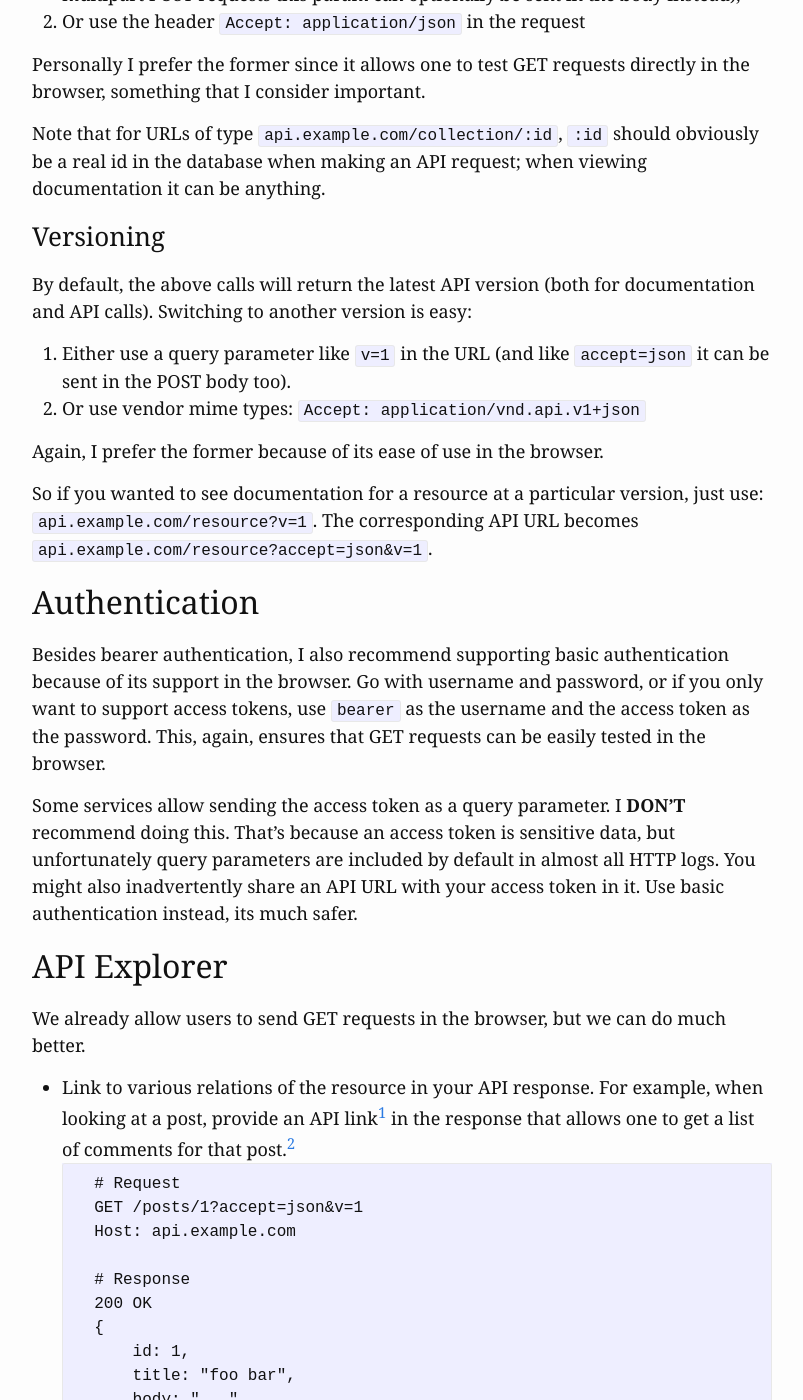
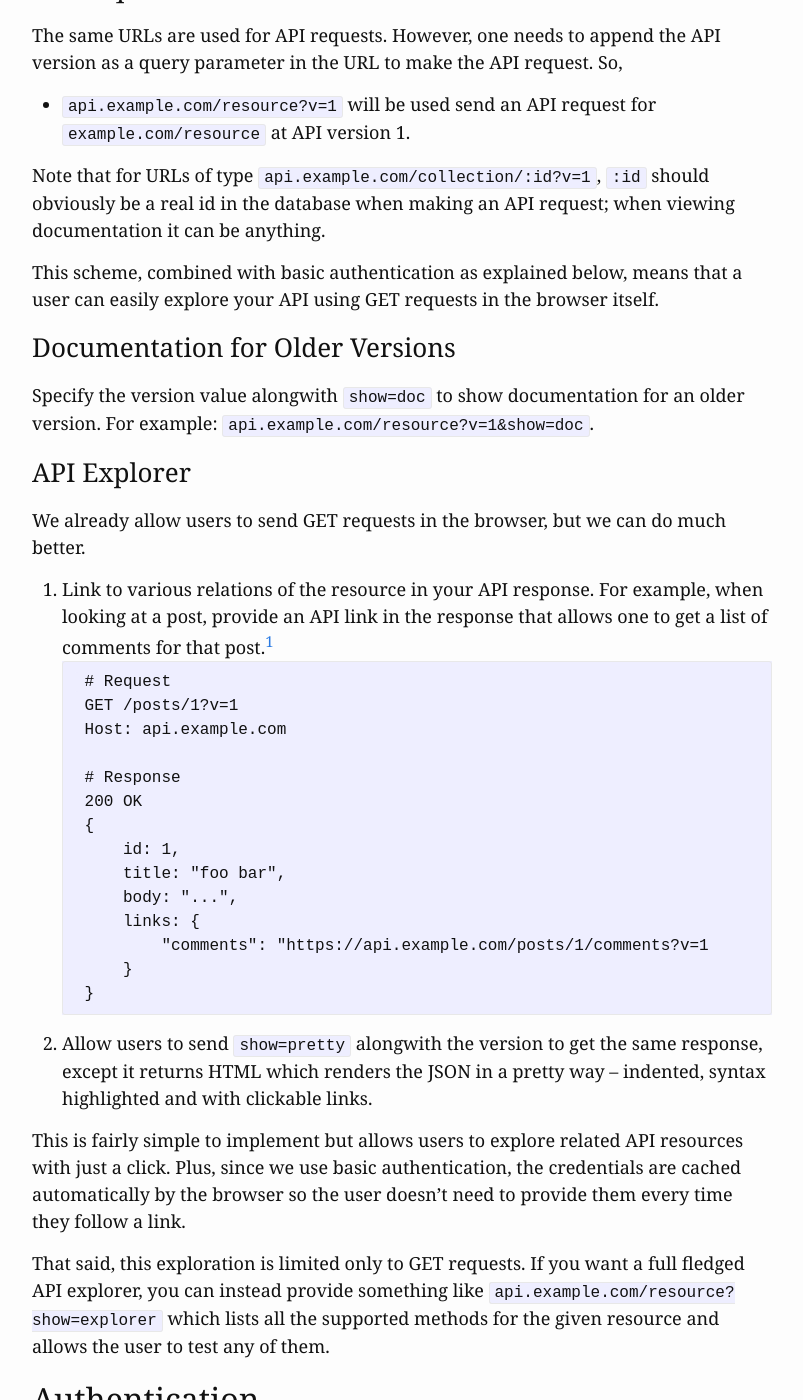
Before and after one commit to lisperin/lisperin.github.io, a Jekyll site: the page built from _posts/2018-10-16-rest-api-design.md, in a window 1280 px wide and 1400 px high, scrolled down 1789 px. Shown: the whole window, without its empty margins (238-1041 px from the left). Built offline with Jekyll 4.4.1, drawn with Linux system fonts in a browser that asks for light colours; some of the changed text lies outside the part shown.

Commit message:
Update API design post

````diff
--- a/_posts/2018-10-16-rest-api-design.md
+++ b/_posts/2018-10-16-rest-api-design.md
@@ -3,6 +3,10 @@ layout: post
 title: Design, documentation and exploration of REST APIs
 permalink: /rest-api-design
 ---
+
+*Updated:* Nov 1, 2018
+
+*Note:* This is a living document -- I update it occasionally as my thinking around this scheme evolves.
 
 * Replace with TOC
 {:toc}
@@ -40,40 +44,26 @@ As you can see, for any given resource on `example.com`, to check its documentat
 
 ### API requests
 
-The same URLs are used for API requests. To do this,
+The same URLs are used for API requests. However, one needs to append the API version as a query parameter in the URL to make the API request. So,
 
-1. Either use the query parameter `accept=json` in the URL (for URL encoded or multipart POST requests this param can optionally be sent in the body instead),
-2. Or use the header `Accept: application/json` in the request
+* `api.example.com/resource?v=1` will be used send an API request for `example.com/resource` at API version 1.
 
-Personally I prefer the former since it allows one to test GET requests directly in the browser, something that I consider important.
+Note that for URLs of type `api.example.com/collection/:id?v=1`, `:id` should obviously be a real id in the database when making an API request; when viewing documentation it can be anything.
 
-Note that for URLs of type `api.example.com/collection/:id`, `:id` should obviously be a real id in the database when making an API request; when viewing documentation it can be anything.
+This scheme, combined with basic authentication as explained below, means that a user can easily explore your API using GET requests in the browser itself.
 
-### Versioning
+### Documentation for Older Versions
 
-By default, the above calls will return the latest API version (both for documentation and API calls). Switching to another version is easy:
+Specify the version value alongwith `show=doc` to show documentation for an older version. For example: `api.example.com/resource?v=1&show=doc`.
 
-1. Either use a query parameter like `v=1` in the URL (and like `accept=json` it can be sent in the POST body too).
-2. Or use vendor mime types: `Accept: application/vnd.api.v1+json`
-
-Again, I prefer the former because of its ease of use in the browser.
-
-So if you wanted to see documentation for a resource at a particular version, just use: `api.example.com/resource?v=1`. The corresponding API URL becomes `api.example.com/resource?accept=json&v=1`.
-
-## Authentication
-
-Besides bearer authentication, I also recommend supporting basic authentication because of its support in the browser. Go with username and password, or if you only want to support access tokens, use `bearer` as the username and the access token as the password. This, again, ensures that GET requests can be easily tested in the browser.
-
-Some services allow sending the access token as a query parameter. I **DON'T** recommend doing this. That's because an access token is sensitive data, but unfortunately query parameters are included by default in almost all HTTP logs. You might also inadvertently share an API URL with your access token in it. Use basic authentication instead, its much safer.
-
-## API Explorer
+### API Explorer
 
 We already allow users to send GET requests in the browser, but we can do much better.
 
-* Link to various relations of the resource in your API response. For example, when looking at a post, provide an API link[^1] in the response that allows one to get a list of comments for that post.[^2]
+1. Link to various relations of the resource in your API response. For example, when looking at a post, provide an API link in the response that allows one to get a list of comments for that post.[^1]
     ```
     # Request
-    GET /posts/1?accept=json&v=1
+    GET /posts/1?v=1
     Host: api.example.com
 
     # Response
@@ -83,15 +73,21 @@ We already allow users to send GET requests in the browser, but we can do much b
         title: "foo bar",
         body: "...",
         links: {
-            "comments": "https://api.example.com/posts/1/comments?accept=json&v=1
+            "comments": "https://api.example.com/posts/1/comments?v=1
         }
     }
     ```
-* Allow users to send `accept=pretty` instead of `accept=json` to get the same response, except it returns HTML which renders the JSON in a pretty way -- indented, syntax highlighted and with clickable links.
+2. Allow users to send `show=pretty` alongwith the version to get the same response, except it returns HTML which renders the JSON in a pretty way -- indented, syntax highlighted and with clickable links.
 
 This is fairly simple to implement but allows users to explore related API resources with just a click. Plus, since we use basic authentication, the credentials are cached automatically by the browser so the user doesn't need to provide them every time they follow a link.
 
-That said, this exploration is limited only to GET requests. If you want a full fledged API explorer, you can instead provide something like `api.example.com/resource?explore=true` which lists all the supported methods for the given resource and allows the user to test any of them. Granted, this is not a trivial exercise, but at least the discovery of your API explorer becomes trivial.
+That said, this exploration is limited only to GET requests. If you want a full fledged API explorer, you can instead provide something like `api.example.com/resource?show=explorer` which lists all the supported methods for the given resource and allows the user to test any of them.
+
+## Authentication
+
+Besides bearer authentication, I also recommend supporting basic authentication because of its support in the browser. Go with username and password, or if you only want to support access tokens, use `bearer` as the username and the access token as the password. This, again, ensures that GET requests can be easily tested in the browser.
+
+Some services allow sending the access token as a query parameter. I **DON'T** recommend doing this. That's because an access token is sensitive data, but unfortunately query parameters are included by default in almost all HTTP logs. You might also inadvertently share an API URL with your access token in it. Use basic authentication instead, its much safer.
 
 ## Conclusion
 
@@ -106,6 +102,4 @@ Also, for any resource under `example.com`, allow users to reach the API documen
 
 ----
 
-[^1]: Ensure that URLs of relations include the current API version and `accept=json` in query parameters. Otherwise linking to them (covered in the next point), won't do any good.
-
-[^2]: H/T [@rakesh314](https://twitter.com/rakesh314)
+[^1]: H/T [@rakesh314](https://twitter.com/rakesh314)
````
